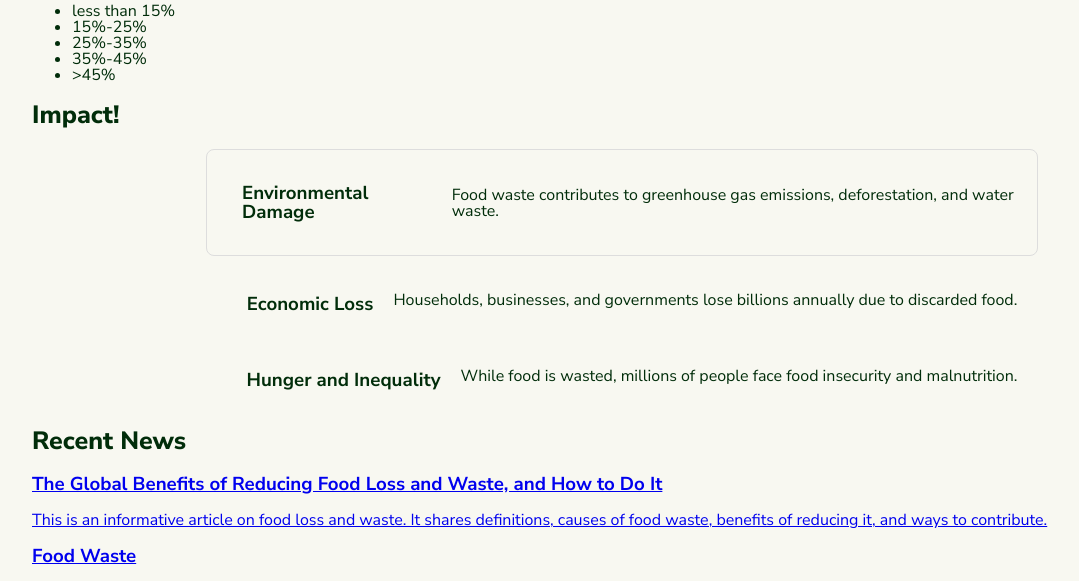
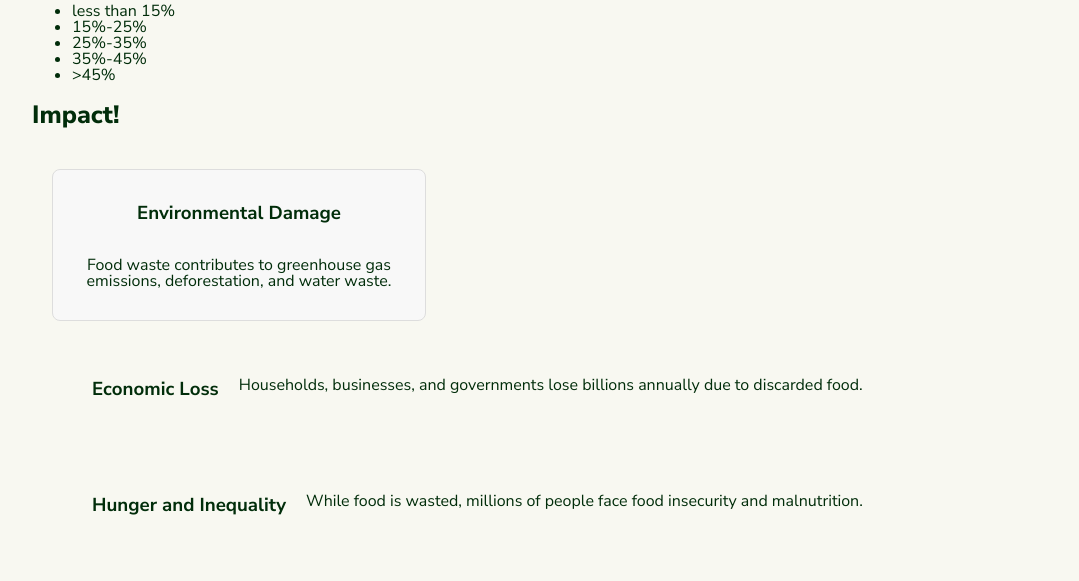
Before and after one commit to kylama/Team5-SustainableLiving, a plain HTML site: page index.html in a window 1280 px wide. Shown: the part 1101-1682 px from the top of the page, without its empty margins (18-1097 px from the left). Drawn offline with Linux system fonts and the light colour scheme.

Commit message:
Update styles.css

```diff
--- a/styles.css
+++ b/styles.css
@@ -154,18 +154,23 @@ link {
 }
 
 .impact-container {
-    display: flex;
-    flex-wrap: wrap;        /* Allows items to wrap into new rows */
-    justify-content: center;
-    gap: 20px;
+    display: flex;                   /* Enables Flexbox */
+    justify-content: space-between;  /* Spreads items evenly */
+    align-items: flex-start;         /* Aligns items at the top */
+    gap: 20px;                       /* Adds spacing between items */
+    flex-wrap: wrap;                 /* Ensures wrapping on smaller screens */
+    padding: 20px;
 }
 
 .impact-item {
-    display: flex;                  /* Makes each row a flexbox */
-    align-items: center;            /* Aligns image and text vertically */
-    gap: 20px;                      /* Adds space between image and text */
-    max-width: 800px;               /* Controls width */
-    border: 1px solid #ddd;         /* Adds a border */
-    padding: 15px;                  /* Adds spacing */
-    border-radius: 8px;             /* Rounds corners */
+    display: flex;                   /* Each item is a flex container */
+    flex-direction: column;          /* Stacks image, heading, and text */
+    align-items: center;             /* Centers content */
+    text-align: center;
+    width: 30%;                      /* Ensures equal width for three items */
+    min-width: 250px;                /* Prevents items from getting too small */
+    border: 1px solid #ddd;          /* Optional: Adds a border */
+    padding: 15px;
+    border-radius: 8px;              /* Optional: Rounds corners */
+    background-color: #f8f8f8;       /* Light background for visibility */
 }
```
